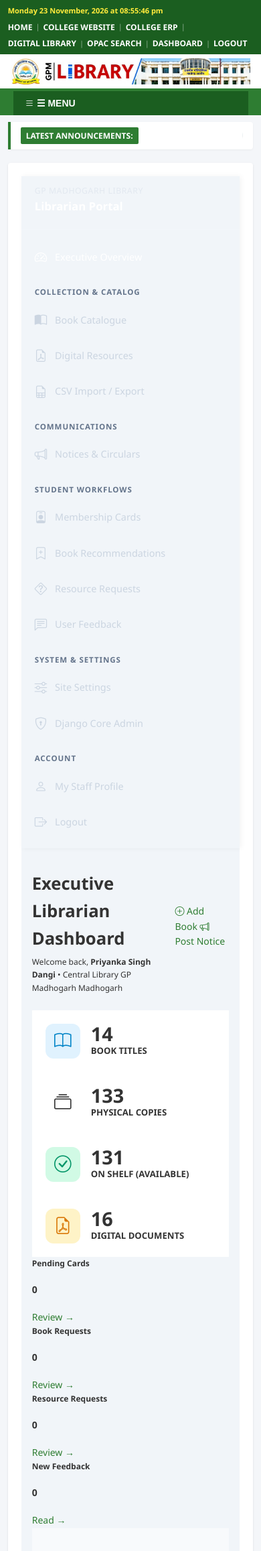
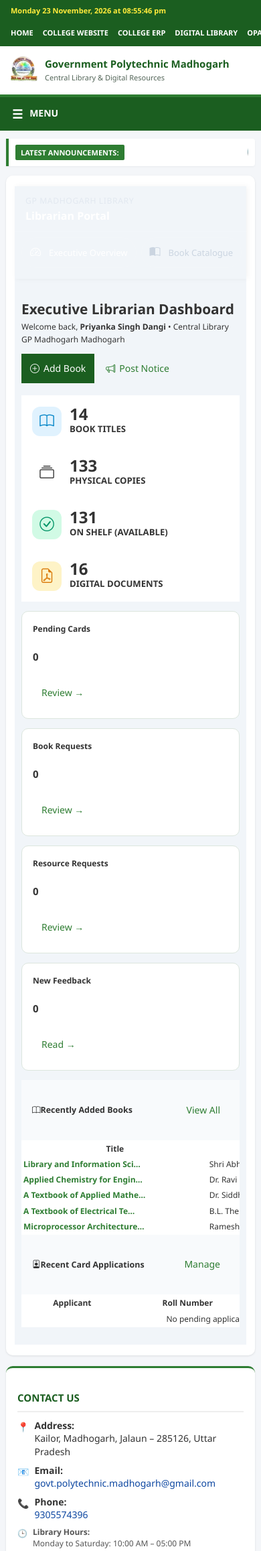
Before and after one commit to KapitalV/college-library, a Django app: page /dashboard/ in a window 390 px wide. Shown: the top 2315 px of the page at 67% size. Run offline with Django 5.2, Linux system fonts and the light colour scheme; a user stored in the database is signed in; data comes from the database, SQL or seed files in the repository; data that the repository does not hold is empty.

Commit message:
mobile friendly layout system

```diff
--- /dev/null
+++ b/static/css/mobile.css
@@ -0,0 +1,323 @@
+/* Responsive layouts for the public library portal and staff dashboard. */
+
+.mobile-brand,
+.nav-submenu-toggle { display: none; }
+
+@media (min-width: 769px) and (max-width: 1100px) {
+  .main-container { width: min(94%, 1440px); gap: 18px; }
+  .sidebar-area { min-width: 200px; overflow-wrap: anywhere; }
+  .contact-info-item > div { min-width: 0; }
+  .nav-bar { padding-inline: 2%; }
+  .nav-bar a { padding-inline: 10px; }
+  .mobile-table-scroll { max-width: 100%; overflow-x: auto; }
+}
+
+@media (min-width: 769px) {
+  .nav-bar li:focus-within > ul { display: block; }
+}
+
+@media (max-width: 768px) {
+  html { -webkit-text-size-adjust: 100%; scroll-padding-top: 16px; }
+  body { min-width: 320px; font-size: 15px; }
+  img, video, iframe { max-width: 100%; }
+  button, input, select, textarea { font: inherit; }
+
+  /* Compact utility links and a clear, branded identity area. */
+  .top-bar {
+    display: block;
+    padding: 7px 16px 0;
+    font-size: 11px;
+  }
+  .top-bar > div { width: 100%; min-width: 0; }
+  .top-bar #live-clock { display: block; padding-bottom: 4px; font-size: 11px; }
+  .top-bar .topbar-links {
+    width: calc(100% + 16px);
+    margin-right: -16px;
+    flex-wrap: nowrap;
+    gap: 14px;
+    overflow-x: auto;
+    overscroll-behavior-inline: contain;
+    scrollbar-width: none;
+  }
+  .top-bar .topbar-links::-webkit-scrollbar { display: none; }
+  .top-bar .topbar-sep { display: none; }
+  .topbar-links a {
+    display: inline-flex;
+    align-items: center;
+    min-height: 40px;
+    flex: 0 0 auto;
+    font-size: 11px;
+  }
+  .header-wrapper { padding: 13px 16px; }
+  .header-banner-container { display: none; }
+  .mobile-brand {
+    display: flex;
+    align-items: center;
+    gap: 12px;
+    max-width: 560px;
+    margin-inline: auto;
+    color: #1b5e20;
+  }
+  .mobile-brand:hover { color: #1b5e20; text-decoration: none; }
+  .mobile-brand img { width: 52px; height: 52px; flex: 0 0 52px; object-fit: contain; }
+  .mobile-brand > span { min-width: 0; }
+  .mobile-brand strong { display: block; font-size: 16px; line-height: 1.25; }
+  .mobile-brand span span { display: block; margin-top: 4px; color: #536558; font-size: 12px; line-height: 1.35; }
+
+  /* Thumb-friendly navigation with independent submenu disclosure. */
+  .nav-bar { padding: 0; }
+  .nav-mobile-toggle {
+    display: flex;
+    align-items: center;
+    gap: 10px;
+    width: 100%;
+    min-height: 50px;
+    padding: 11px 18px;
+    font-size: 14px;
+  }
+  .nav-mobile-toggle span { font-size: 18px; line-height: 1; }
+  #mainNavbarList {
+    display: none;
+    max-height: min(70vh, 560px);
+    overflow-y: auto;
+    overscroll-behavior: contain;
+    padding-bottom: 8px;
+  }
+  #mainNavbarList.nav-open { display: block; }
+  #mainNavbarList > li { border-top: 1px solid rgb(255 255 255 / 13%); }
+  #mainNavbarList > li > a {
+    min-height: 50px;
+    padding: 14px 66px 14px 18px;
+    white-space: normal;
+    line-height: 1.4;
+  }
+  .nav-submenu-toggle {
+    position: absolute;
+    z-index: 1;
+    top: 3px;
+    right: 7px;
+    display: grid;
+    width: 44px;
+    height: 44px;
+    place-items: center;
+    border: 0;
+    border-radius: 8px;
+    background: rgb(255 255 255 / 12%);
+    color: #fff;
+    font-size: 22px;
+    cursor: pointer;
+  }
+  .nav-submenu-toggle:hover,
+  .nav-submenu-toggle:focus-visible { background: rgb(255 255 255 / 22%); }
+  .nav-bar li:hover > ul { display: none; }
+  #mainNavbarList > li.submenu-open > ul { display: block; }
+  .nav-bar ul ul {
+    position: static;
+    min-width: 0;
+    border-top: 1px solid rgb(255 255 255 / 15%);
+    background: #245f29;
+    box-shadow: none;
+  }
+  .nav-bar ul ul a {
+    min-height: 46px;
+    padding: 12px 24px;
+    border-color: rgb(255 255 255 / 12%);
+    color: #fff;
+    line-height: 1.4;
+  }
+  .nav-bar ul ul a:hover { background: #1b5e20; color: #fff; }
+
+  /* Keep the primary reading column uncluttered and prevent sideways drift. */
+  .ticker-bar {
+    min-width: 0;
+    margin: 12px 12px 0;
+    padding: 9px 10px;
+    gap: 8px;
+  }
+  .ticker-title { margin-right: 0; font-size: 11px; }
+  .ticker-bar marquee, .ticker-bar .ticker-scroll { min-width: 0; }
+  .site-alerts { padding-inline: 12px; }
+  .main-container {
+    display: flex;
+    width: auto;
+    margin: 14px 12px 22px;
+    flex-direction: column;
+    gap: 16px;
+  }
+  .content-area {
+    width: 100%;
+    padding: 18px 16px;
+    border-radius: 10px;
+  }
+  .content-area, .sidebar-area, .footer-col,
+  .content-area .container, .container-fluid { min-width: 0; max-width: 100%; }
+  .content-area .container { padding-inline: 0; }
+  .content-area h1, .content-area h2, .content-area h3,
+  .content-area h4, .content-area h5 { overflow-wrap: anywhere; }
+  .content-area .post-title { line-height: 1.35; }
+  .post-body p, .post-body li { font-size: 15px; line-height: 1.75; }
+  .post-body li { margin-bottom: 7px; }
+  .sidebar-area { width: 100%; max-width: none; gap: 14px; }
+  .widget-box { padding: 17px; border-radius: 10px; }
+  .contact-info-item { font-size: 14px; }
+
+  /* Make cards, filters, and controls work well with touch and narrow viewports. */
+  .content-area .row { --bs-gutter-x: 1rem; --bs-gutter-y: 1rem; }
+  .content-area [class*="col-"] { min-width: 0; }
+  .content-area .card { margin: 14px 0; padding: 16px; border: 1px solid #dce6de; border-radius: 10px; background: #fff; }
+  .content-area .section-header-academic h2 { color: #1b5e20; font-size: clamp(21px, 6vw, 27px); line-height: 1.25; }
+  .content-area .section-header-academic p { margin-bottom: 0; }
+  .content-area .d-flex.justify-content-between { gap: 12px; }
+  .content-area .d-flex.justify-content-between > * { min-width: 0; }
+  .content-area .btn,
+  .membership-btn, .ndli-btn, .digital-lib-btn, .opac-form button {
+    min-height: 44px;
+    font-size: 14px;
+  }
+  .content-area .btn { display: inline-flex; align-items: center; justify-content: center; gap: 6px; padding: 9px 13px; text-align: center; }
+  .content-area .btn-primary, .content-area .btn-success { background: #1b5e20; color: #fff; }
+  .content-area form input:not([type="checkbox"]):not([type="radio"]):not([type="hidden"]),
+  .content-area form select, .content-area form textarea,
+  input:not([type="checkbox"]):not([type="radio"]):not([type="hidden"]), select, textarea {
+    max-width: 100%;
+    min-width: 0 !important;
+    min-height: 44px;
+    padding: 10px 11px;
+    border: 1px solid #c5d2c7;
+    border-radius: 7px;
+    font-size: 16px !important;
+  }
+  .content-area form input:not([type="checkbox"]):not([type="radio"]):not([type="hidden"]),
+  .content-area form select, .content-area form textarea { width: 100%; }
+  .content-area form button[type="submit"] { min-height: 46px; }
+  .content-area form .row, .content-area form.row { display: grid; gap: 12px; }
+  .content-area form label { display: block; margin-bottom: 5px; }
+  .content-area .form-check { display: flex; align-items: flex-start; gap: 8px; }
+  .content-area .form-check-input { width: 20px; height: 20px; flex: 0 0 20px; margin: 2px 0 0; }
+  .content-area .form-check-label { line-height: 1.45; }
+  .content-area .input-group { flex-wrap: nowrap; min-width: 0; }
+  .content-area .input-group > * { min-width: 0; }
+  .content-area .input-group .input-group-text { min-height: 44px; }
+  .content-area .pagination { flex-wrap: wrap; gap: 4px; }
+  .content-area .pagination .page-link { min-height: 42px; display: grid; place-items: center; }
+
+  /* Preserve table data without forcing the whole page wider than the screen. */
+  .mobile-table-scroll, .content-area .table-responsive, .content-area .overflow-auto {
+    max-width: 100%;
+    overflow-x: auto;
+    overscroll-behavior-x: contain;
+    -webkit-overflow-scrolling: touch;
+  }
+  .mobile-table-scroll { scrollbar-width: thin; }
+  .mobile-table-scroll table { min-width: 540px; }
+  .mobile-table-scroll::before {
+    position: sticky;
+    left: 0;
+    display: block;
+    width: fit-content;
+    max-width: 100%;
+    padding: 5px 0;
+    color: #536558;
+    content: 'Swipe sideways to view the full table';
+    font-size: 12px;
+  }
+  .content-area .table-responsive table { min-width: 560px; }
+  .content-area .table-responsive .table-sm { min-width: 500px; }
+  .info-table th, .info-table td { padding: 11px; }
+  .mobile-table-scroll a { display: inline-block; padding-block: 8px; }
+
+  /* Slideshow controls stay clear of text and comfortably tappable. */
+  #heroSlideshow { height: clamp(250px, 72vw, 340px); }
+  #heroSlideshow .hero-slide-content { padding: 0 18px 68px; }
+  #heroSlideshow .hero-title { font-size: clamp(21px, 6vw, 28px); line-height: 1.2; }
+  #heroSlideshow .hero-cta-btn { min-height: 44px; font-size: 13px; }
+  #heroSlideshow .hero-arrow-btn { top: auto; bottom: 10px; width: 44px; height: 44px; transform: none; }
+  #heroSlideshow .hero-indicators { bottom: 10px; left: 64px; right: 64px; justify-content: center; gap: 0; }
+  #heroSlideshow .hero-indicator-dot { position: relative; width: 28px; height: 44px; border: 0; border-radius: 0; background: transparent; box-shadow: none; }
+  #heroSlideshow .hero-indicator-dot::after { position: absolute; top: 18px; left: 10px; width: 8px; height: 8px; border-radius: 50%; background: rgb(255 255 255 / 50%); content: ''; }
+  #heroSlideshow .hero-indicator-dot.active::after { background: #fff; }
+
+  /* Stack footer and modal content, and keep fixed controls out of the way. */
+  .site-footer { padding: 24px 18px 0; }
+  .site-footer .footer-cols { flex-direction: column; gap: 16px; }
+  .site-footer .footer-col { width: 100%; }
+  .site-footer p, .site-footer li { font-size: 14px; }
+  .site-footer li a { display: inline-block; padding: 7px 0; }
+  .footer-copyright { margin-inline: -18px; padding: 16px 18px; }
+  #back-to-top { right: 14px; bottom: max(14px, env(safe-area-inset-bottom)); width: 46px; height: 46px; }
+  .ndli-modal-overlay { align-items: flex-end; padding: 10px; }
+  .ndli-modal-box { max-height: 90dvh; border-radius: 14px 14px 10px 10px; }
+  .ndli-modal-header, .ndli-modal-body { padding: 16px; }
+  .ndli-modal-close { min-width: 44px; min-height: 44px; flex: 0 0 auto; }
+  .ndli-modal-body { overflow-wrap: anywhere; }
+
+  /* Staff workspace: persistent horizontal section rail and full-width content. */
+  .dashboard-wrapper, .dashboard-content { width: 100%; min-width: 0; max-width: 100%; }
+  .dashboard-sidebar { width: 100%; padding: 12px 0 8px; overflow: hidden; }
+  .dashboard-sidebar-header { padding: 0 16px 10px; margin-bottom: 8px; }
+  .dashboard-sidebar-title { font-size: 1rem; }
+  .dashboard-nav {
+    display: flex;
+    gap: 7px;
+    padding: 0 14px 8px;
+    overflow-x: auto;
+    overscroll-behavior-inline: contain;
+    scrollbar-width: thin;
+  }
+  .dashboard-nav-item { flex: 0 0 auto; margin: 0; }
+  .dashboard-nav-heading { display: none; }
+  .dashboard-nav-link {
+    min-height: 42px;
+    padding: 9px 12px;
+    border: 1px solid rgb(255 255 255 / 12%);
+    border-radius: 999px;
+    white-space: nowrap;
+    font-size: 13px;
+  }
+  .dashboard-nav-link i { font-size: 1rem; }
+  .dashboard-content { padding: 18px 14px 26px; overflow: visible; }
+  .dashboard-page-header { align-items: flex-start; flex-wrap: wrap; gap: 12px; margin-bottom: 18px; }
+  .dashboard-page-title { font-size: clamp(1.3rem, 5vw, 1.6rem); line-height: 1.25; }
+  .dashboard-content .row { --bs-gutter-x: 1rem; --bs-gutter-y: 1rem; }
+  .dashboard-content [class*="col-"] { min-width: 0; }
+  .card-metric { min-height: 100%; padding: 16px; gap: 12px; }
+  .metric-icon-box { width: 44px; height: 44px; font-size: 1.35rem; }
+  .metric-value { font-size: 1.5rem; }
+  .card-data-header { flex-wrap: wrap; gap: 10px; padding: 14px 16px; }
+  .card-data-header > * { min-width: 0; }
+  .dashboard-content .table-responsive {
+    max-width: 100%;
+    overflow-x: auto;
+    overscroll-behavior-x: contain;
+    -webkit-overflow-scrolling: touch;
+  }
+  .dashboard-content .table-responsive table { min-width: 640px; }
+  .dashboard-content .table-responsive .table-sm { min-width: 560px; }
+  .dashboard-content form input:not([type="checkbox"]):not([type="radio"]):not([type="hidden"]),
+  .dashboard-content form select, .dashboard-content form textarea { width: 100%; min-width: 0; font-size: 16px; }
+  .dashboard-content form button, .dashboard-content form .btn { min-height: 44px; }
+  .dashboard-content .btn-group { display: flex; flex-wrap: wrap; gap: 6px; }
+  .dashboard-content .btn-group > .btn { border-radius: 6px !important; }
+
+  :focus-visible { outline: 3px solid #e8a817; outline-offset: 3px; }
+}
+
+@media (max-width: 420px) {
+  .header-wrapper { padding-inline: 12px; }
+  .mobile-brand { gap: 9px; }
+  .mobile-brand img { width: 46px; height: 46px; flex-basis: 46px; }
+  .mobile-brand strong { font-size: 15px; }
+  .mobile-brand span span { font-size: 11px; }
+  .main-container { margin-inline: 9px; }
+  .content-area { padding: 16px 13px; }
+  .ticker-bar { margin-inline: 9px; }
+  .site-alerts { padding-inline: 9px; }
+  .dashboard-content { padding-inline: 10px; }
+  .dashboard-nav { padding-inline: 10px; }
+  #heroSlideshow .hero-slide-content { padding-inline: 14px; }
+}
+
+@media (prefers-reduced-motion: reduce) {
+  html:focus-within { scroll-behavior: auto; }
+  *, *::before, *::after { animation-duration: 0.01ms !important; animation-iteration-count: 1 !important; transition-duration: 0.01ms !important; }
+}
--- a/static/js/main.js
+++ b/static/js/main.js
@@ -49,7 +49,8 @@ function handleNdliBackdropClick(event) {
 function toggleMobileNav() {
   const navList = document.getElementById('mainNavbarList');
   if (navList) {
-    navList.classList.toggle('nav-open');
+    const open = navList.classList.toggle('nav-open');
+    document.querySelector('.nav-mobile-toggle').setAttribute('aria-expanded', String(open));
   }
 }
 
@@ -86,22 +87,58 @@ document.addEventListener('DOMContentLoaded', function () {
     });
   }
 
-  // Pure CSS mobile submenu touch helper
-  const hasSubItems = document.querySelectorAll('.nav-bar li');
-  hasSubItems.forEach(function (li) {
+  // Separate disclosure buttons keep parent page links usable on touch screens.
+  const nav = document.getElementById('mainNavbarList');
+  const mobile = window.matchMedia('(max-width: 768px)');
+  document.querySelectorAll('#mainNavbarList > li').forEach(function (li, index) {
     const sub = li.querySelector('ul');
-    if (sub) {
-      const link = li.querySelector('a');
-      if (link && window.innerWidth <= 768) {
-        link.addEventListener('click', function (e) {
-          if (sub.style.display !== 'block') {
-            e.preventDefault();
-            sub.style.display = 'block';
-          } else {
-            sub.style.display = '';
-          }
-        });
-      }
+    if (!sub) return;
+    const link = li.querySelector('a');
+    sub.id = 'nav-submenu-' + index;
+    const button = document.createElement('button');
+    button.type = 'button';
+    button.className = 'nav-submenu-toggle';
+    button.textContent = '+';
+    button.setAttribute('aria-label', 'Toggle ' + link.textContent.replace('▼', '').trim() + ' submenu');
+    button.setAttribute('aria-controls', sub.id);
+    button.setAttribute('aria-expanded', 'false');
+    li.insertBefore(button, sub);
+    button.addEventListener('click', function () {
+      const open = li.classList.toggle('submenu-open');
+      button.setAttribute('aria-expanded', String(open));
+      button.textContent = open ? '−' : '+';
+    });
+  });
+  function resetNav() {
+    if (!nav) return;
+    nav.classList.remove('nav-open');
+    document.querySelector('.nav-mobile-toggle').setAttribute('aria-expanded', 'false');
+    nav.querySelectorAll('.submenu-open').forEach(li => li.classList.remove('submenu-open'));
+    nav.querySelectorAll('.nav-submenu-toggle').forEach(button => {
+      button.setAttribute('aria-expanded', 'false');
+      button.textContent = '+';
+    });
+  }
+  mobile.addEventListener('change', resetNav);
+  document.addEventListener('keydown', function (event) {
+    if (event.key === 'Escape' && nav && nav.classList.contains('nav-open')) {
+      resetNav();
+      document.querySelector('.nav-mobile-toggle').focus();
     }
   });
+  if (nav) nav.addEventListener('click', function (event) {
+    if (mobile.matches && event.target.closest('a')) resetNav();
+  });
+
+  // Keep wide data tables independently scrollable, with keyboard access.
+  document.querySelectorAll('.content-area table').forEach(function (table) {
+    if (table.closest('.table-responsive, .mobile-table-scroll')) return;
+    const wrapper = document.createElement('div');
+    wrapper.className = 'mobile-table-scroll';
+    wrapper.tabIndex = 0;
+    wrapper.setAttribute('role', 'region');
+    wrapper.setAttribute('aria-label', 'Scrollable data table');
+    table.parentNode.insertBefore(wrapper, table);
+    wrapper.appendChild(table);
+  });
 });
--- a/templates/base.html
+++ b/templates/base.html
@@ -22,6 +22,7 @@
   <!-- Reference Theme Main CSS -->
   <link rel="stylesheet" href="{% static 'css/main.css' %}">
   {% block extra_css %}{% endblock %}
+  <link rel="stylesheet" href="{% static 'css/mobile.css' %}">
 </head>
 <body>
 
--- a/templates/includes/header.html
+++ b/templates/includes/header.html
@@ -1,5 +1,9 @@
 {% load static %}
 <div class="header-wrapper">
+  <a class="mobile-brand" href="{% url 'core:home' %}">
+    <img src="{% static 'img/gpm_logo.webp' %}" alt="" width="56" height="56">
+    <span><strong>{{ site_settings.college_name|default:'Government Polytechnic Madhogarh' }}</strong><span>Central Library &amp; Digital Resources</span></span>
+  </a>
   <div class="header-banner-container">
     <a href="{{ site_settings.college_website_url|default:'https://gpmadhogarh.ac.in/' }}" target="_blank" rel="noopener noreferrer" title="{{ site_settings.college_name|default:'Government Polytechnic Madhogarh' }} Central Library Portal">
       <img src="{% if site_settings.hero_image %}{{ site_settings.hero_image.url }}{% else %}{% static 'img/gpm_header_banner.png' %}{% endif %}"
--- a/templates/includes/navbar.html
+++ b/templates/includes/navbar.html
@@ -1,7 +1,7 @@
 {% load static %}
 <div class="nav-bar">
-  <button type="button" class="nav-mobile-toggle" onclick="toggleMobileNav()">
-    <i class="bi bi-list"></i> ☰ MENU
+  <button type="button" class="nav-mobile-toggle" onclick="toggleMobileNav()" aria-expanded="false" aria-controls="mainNavbarList">
+    <span aria-hidden="true">☰</span> MENU
   </button>
   <ul id="mainNavbarList">
     <!-- 1. HOME -->
```
